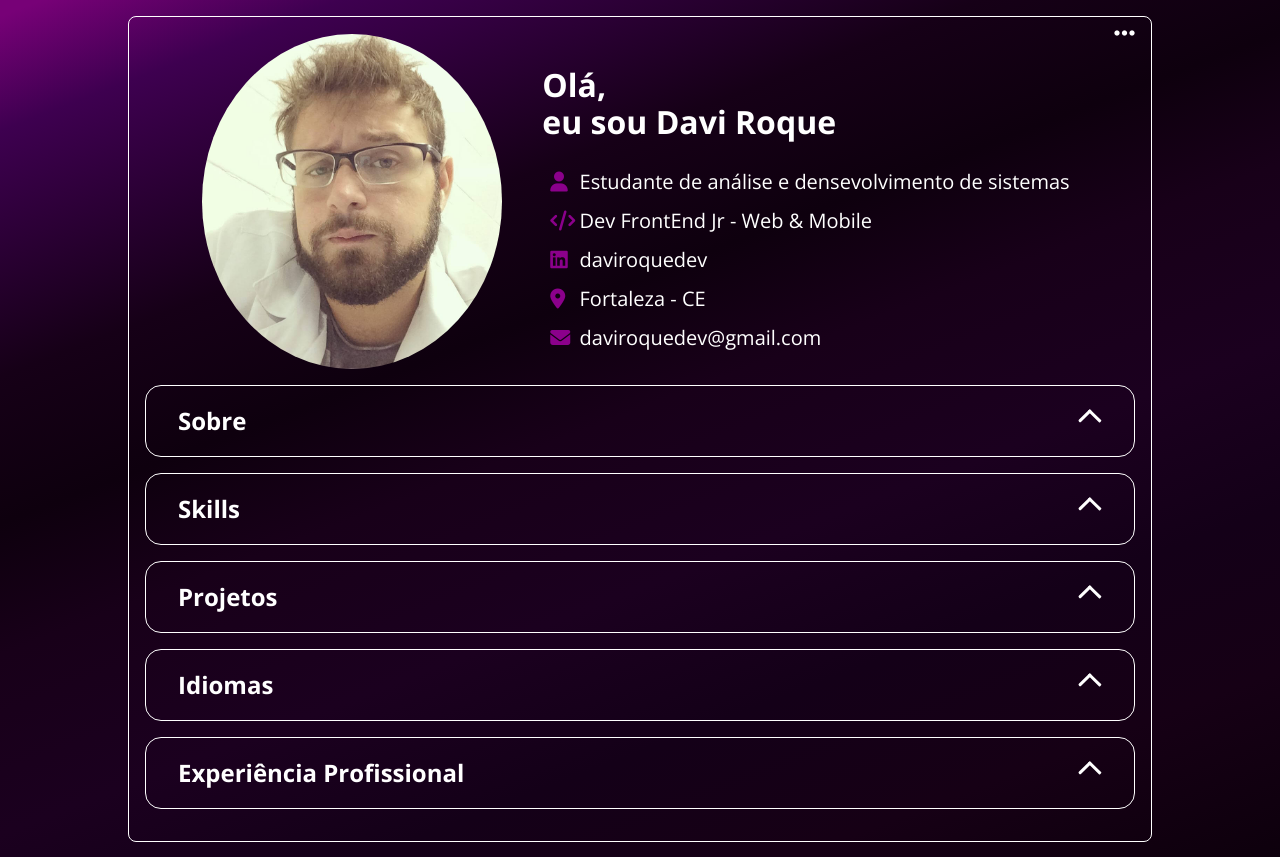
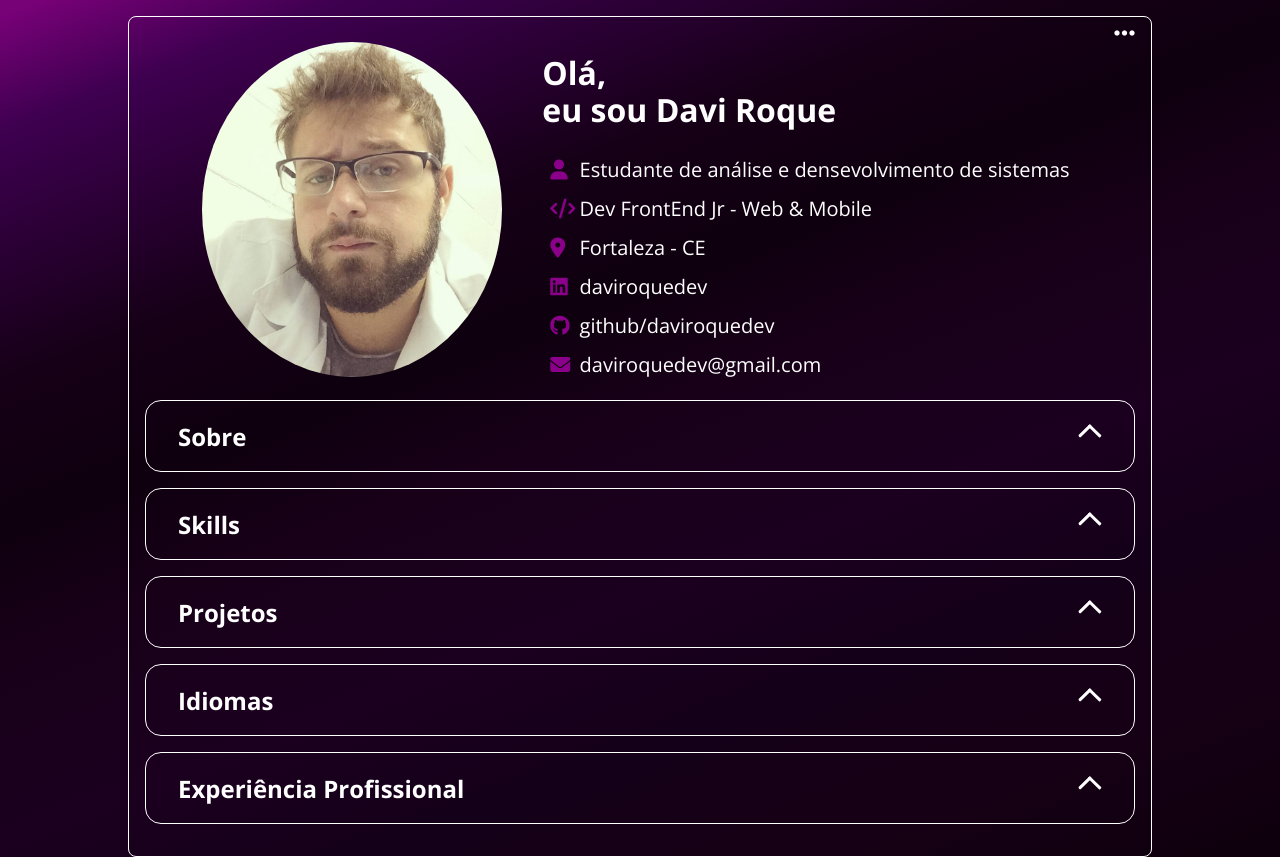
Before and after one commit to daviroquedev/portfolio, a plain HTML site: page index.html in a window 1280 px wide. Shown: the top 857 px of the page. Drawn offline with nearby package versions, Linux system fonts and the light colour scheme.

Commit message:
github add

```diff
--- a/index.html
+++ b/index.html
@@ -44,9 +44,11 @@
                 <div class="information">
                     <p> <i class="fa-solid fa-user"></i> Estudante de análise e densevolvimento de sistemas</p>
                     <p> <i class="fa-solid fa-code"></i> Dev FrontEnd Jr - Web & Mobile</p>
+                    <p> <i class="fa-solid fa-location-dot"></i> Fortaleza - CE</p>
                     <p> <i class="fa-brands fa-linkedin"></i> <a
                             href="https://www.linkedin.com/in/daviroquedev/" target="_blank">daviroquedev</a></p>
-                    <p> <i class="fa-solid fa-location-dot"></i> Fortaleza - CE</p>
+                    <p> <i class="fa-brands fa-github"></i> <a
+                        href="https://github.com/daviroquedev" target="_blank">github/daviroquedev</a></p>
                     <p> <i class="fa-solid fa-envelope"></i> <a
                             href="mailto:daviroquedev@gmail.com">daviroquedev@gmail.com</a></p>
                 </div>
```
